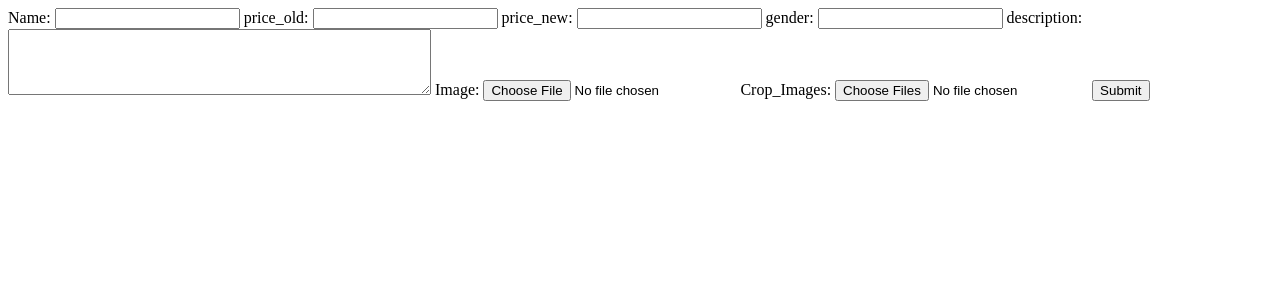
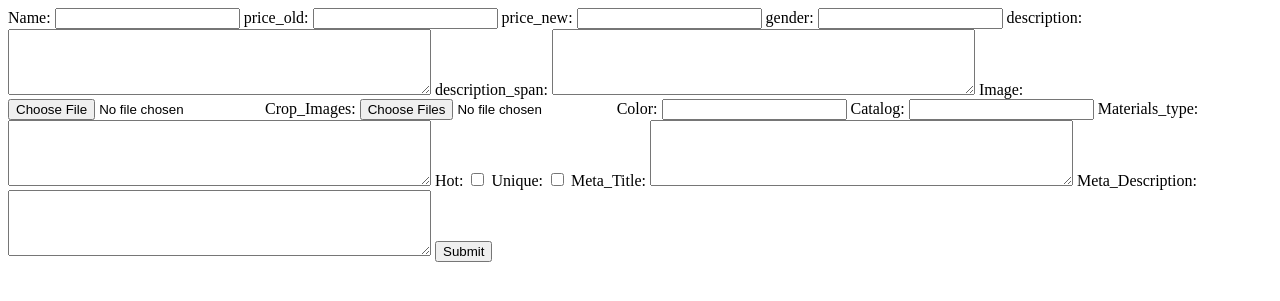
Before and after one commit to alienpog/yeye-unique-backend, a Django app: page / in a window 1280 px wide. Shown: the top 301 px of the page. Run offline with Django 4.2, Linux system fonts and the light colour scheme; the visitor is signed in with stand-in values (Sample User, id 1).

Commit message:
commit three

```diff
--- a/templates/index.html
+++ b/templates/index.html
@@ -27,6 +27,13 @@
         rows="4"
         cols="50"
         required></textarea>
+      <label for="description_span">description_span:</label>
+      <textarea
+        id="description_span"
+        name="description_span"
+        rows="4"
+        cols="50"
+        required></textarea>
 
       <label for="Image">Image:</label>
       <input type="file" id="Image" name="Image" />
@@ -34,6 +41,41 @@
       <label for="Crop_Images">Crop_Images:</label>
       <input type="file" id="Crop_Images" name="Crop_Images" multiple />
 
+      <label for="color">Color:</label>
+      <input type="text" id="color" name="color" />
+
+      <label for="catalog">Catalog:</label>
+      <input type="text" id="catalog" name="catalog" required />
+
+      <label for="materials_type">Materials_type:</label>
+      <textarea
+        id="materials_type"
+        name="materials_type"
+        rows="4"
+        cols="50"></textarea>
+
+      <label for="hot">Hot:</label>
+      <input type="checkbox" name="hot" />
+
+      <label for="unique">Unique:</label>
+      <input type="checkbox" name="unique" />
+
+      <label for="Meta_Title">Meta_Title:</label>
+      <textarea
+        id="Meta_Title"
+        name="Meta_Title"
+        rows="4"
+        cols="50"
+        required></textarea>
+
+      <label for="Meta_description">Meta_Description:</label>
+      <textarea
+        id="Meta_description"
+        name="Meta_description"
+        rows="4"
+        cols="50"
+        required></textarea>
+
       <input type="submit" value="Submit" />
     </form>
   </body>
--- a/yeyebackend/serializers.py
+++ b/yeyebackend/serializers.py
@@ -5,7 +5,7 @@ class ProductSerializer(serializers.ModelSerializer):
     modelimages = serializers.SerializerMethodField(read_only=True)
     class Meta:
         model = Products
-        fields = ["id","name","price","old_price", "image", "modelimages"]
+        fields = ["id","name","price","old_price", "image", "modelimages", "slug"]
 
     def get_modelimages(self, obj):
         images = Crop_pictures.objects.filter(product=obj)
@@ -15,7 +15,7 @@ class ProductDetailsSerializer(serializers.ModelSerializer):
     crop_images = serializers.SerializerMethodField(read_only=True)
     class Meta:
         model = Products
-        fields = ["id","name","price","old_price", "image","description_span","description","crop_images"]
+        fields = ["id","name","price","old_price", "image","description_span","description","crop_images","Meta_Title","Meta_description","slug"]
 
     def get_crop_images(self, obj):
         images = Crop_pictures.objects.filter(product=obj)
--- a/yeyebackend/urls.py
+++ b/yeyebackend/urls.py
@@ -2,7 +2,7 @@ from django.urls import path
 from .views import getting_all_customers,testimonial_page, product_page,productlikes,getting_form,posting_data,post_comment,email_submittions,postlike,products_page,likescount,user_profile, comments, mostliked, testimonials,videoplayer,products_details
 
 urlpatterns = [
-    path('', product_page),
+    path('product/<slug:pk>/', products_details),
     path('testimonial/', testimonial_page),
     path('customers/', getting_all_customers),
     path('comments/<int:pk>/', comments),
@@ -13,10 +13,10 @@ urlpatterns = [
     path('productlikes/<int:pk>/', productlikes),
     path('postlike/<int:pk>/', postlike),
     path('postcomment/<int:pk>/', post_comment),
-    path('product/<str:pk>/', products_details),
     path('likescount/<int:pk>/',likescount),
     path('newsletter/', email_submittions),
     path('gettingform/', getting_form),
     path('postingform/', posting_data),
+    path('', product_page),
     path ('<str:pk>/', products_page),
 ]
--- a/yeyebackend/views.py
+++ b/yeyebackend/views.py
@@ -53,20 +53,30 @@ def product_page(request):
     if request.user.is_authenticated:
         if request.method == 'POST':
             try:
+
                 name= request.POST.get('name')
                 priceold= request.POST.get('priceold')
                 pricenew= request.POST.get('pricenew')
                 description= request.POST.get('description')
+                description_span= request.POST.get('description_span')
                 Image= request.FILES['Image']
                 gender= request.POST.get('gender')
                 Crop_Images = request.FILES.getlist('Crop_Images')
-                print("images01>>>>>", Image)
-                product = Products.objects.create(name=name,price=pricenew,old_price=priceold,description=description,image=Image,gender=gender)
+                color= request.POST.get('color')
+                catalog= request.POST.get('catalog')
+                materials_type= request.POST.get('materials_type')
+                hot= request.POST.get('hot', False) == 'on'
+                unique= request.POST.get('unique',False) == 'on'
+                Meta_Title= request.POST.get('Meta_Title')
+                Meta_description= request.POST.get('Meta_description')
+                product = Products.objects.create(name=name,price=pricenew,old_price=priceold,description=description,
+                                                  description_span=description_span,image=Image,gender=gender,
+                                                  color=color, catalog=catalog,materials_type=materials_type, hot=hot,
+                                                   unique=unique, Meta_Title=Meta_Title, Meta_description=Meta_description)
                 product.save()
                 for image in Crop_Images:
                     crop_picture = Crop_pictures.objects.create(image=image, product=product)
                     crop_picture.save()
-                    print("images>>>>>", image)
             except:
                 print("not uploaded")
         return render(request, 'index.html')
@@ -82,7 +92,6 @@ def testimonial_page(request):
                 Image= request.FILES['Image']
                 testimonial= Testimonials.objects.create(client_name=name, client_comment=comment, client_picture=Image)
                 testimonial.save()
-                print("images>>>>>", Image)
             except:
                     print("not uploaded")
         return render(request, 'testimonial.html')
@@ -97,11 +106,7 @@ def getting_all_customers(request):
 # specific data of the product
 @api_view(['GET'])
 def products_details(request, pk):
-    if pk=="none":
-        queryset= Products.objects.all()
-        serializer = ProductDetailsSerializer(queryset, many=True)
-        return Response(serializer.data)
-    person = Products.objects.filter(pk=int(pk))
+    person = Products.objects.filter(slug=pk)
     if not person.exists():
         return Response({},status=404)
     person=person.first()
@@ -197,7 +202,11 @@ def post_comment(request, pk):
 @api_view(['GET'])
 def products_page(request, pk):
     paginator = CustomPagination()
-    if pk == 'allproducts':
+    if pk == "none":
+        slugs=Products.objects.all()
+        serializer = ProductDetailsSerializer(slugs, many=True)
+        return Response(serializer.data)
+    elif pk == 'allproducts':
          product_qs = Products.objects.all()
     elif pk == 'females':
         product_qs = Products.objects.filter(gender='female')
```
Also changed, not shown: yeye/settings.py (+15 -3 lines), yeyebackend/models.py (+21 -1 lines), yeyebackend/migrations/0017_products_meta_title_products_meta_description_and_more.py (added), 1 other file.
